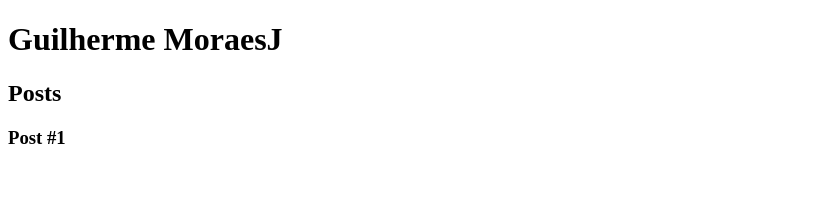
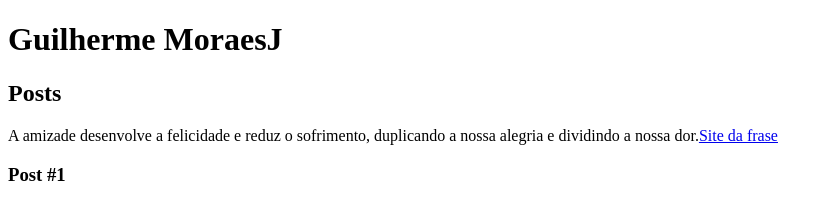
Before and after one commit to GuilhermeJuli/Primeiro-repositorio-GitHub-pt1, a plain HTML site: page HTML5/index.html in a window 1280 px wide. Shown: the whole page, without its empty margins (0-833 px from the left). Drawn offline with Linux system fonts and the light colour scheme.

Commit message:
commit pc casa 23

```diff
--- a/HTML5/index.html
+++ b/HTML5/index.html
@@ -12,6 +12,11 @@
         <header>
             <h2>Posts</h2>
         </header>
+        <p>
+            A amizade desenvolve a felicidade e reduz o sofrimento,
+            duplicando a nossa alegria e dividindo a nossa dor.<a href="https://www.pensador.com/frases/"
+            target="_blank">Site da frase</a>
+        </p>
         <article>
             <header>
                 <h3>Post #1</h3>
```
